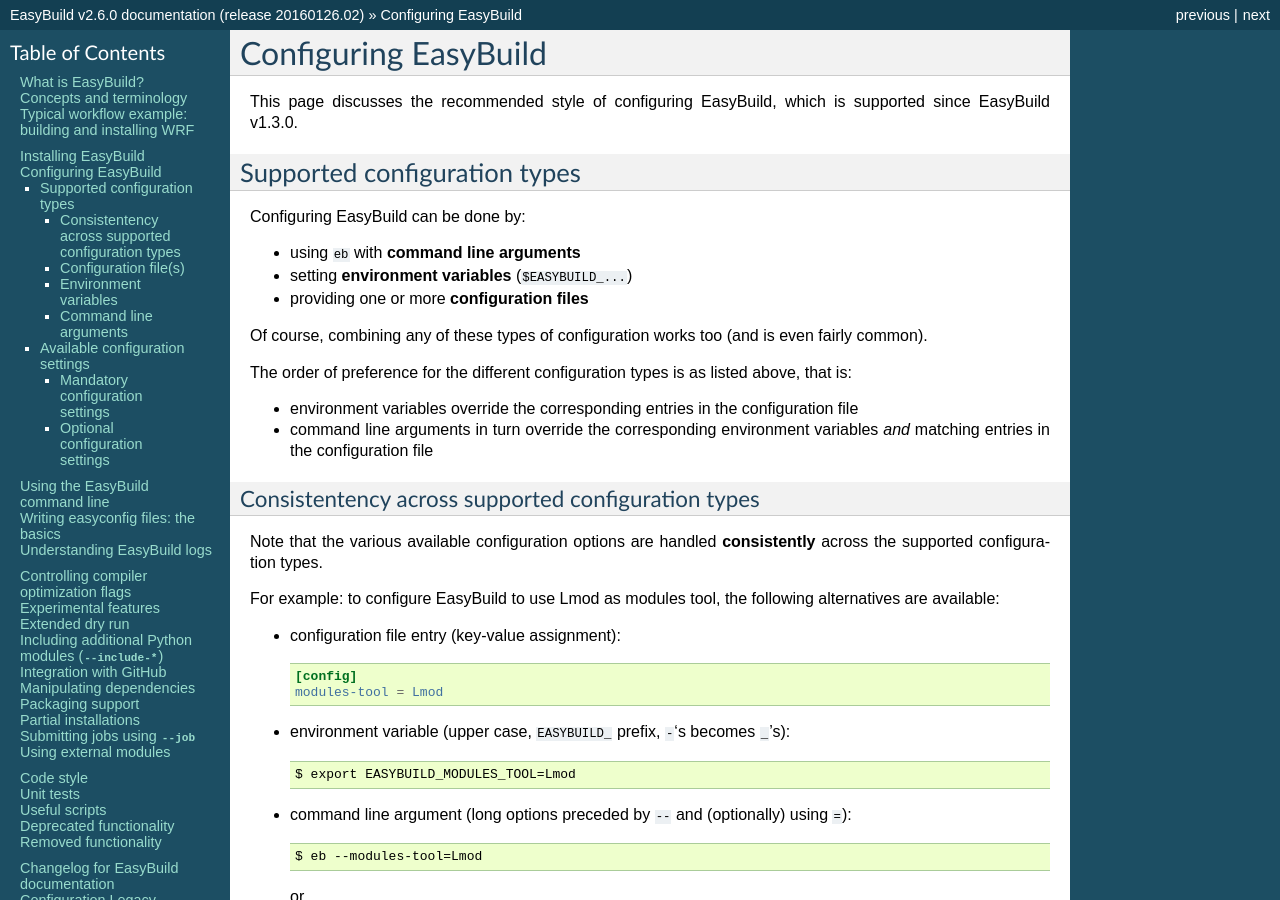
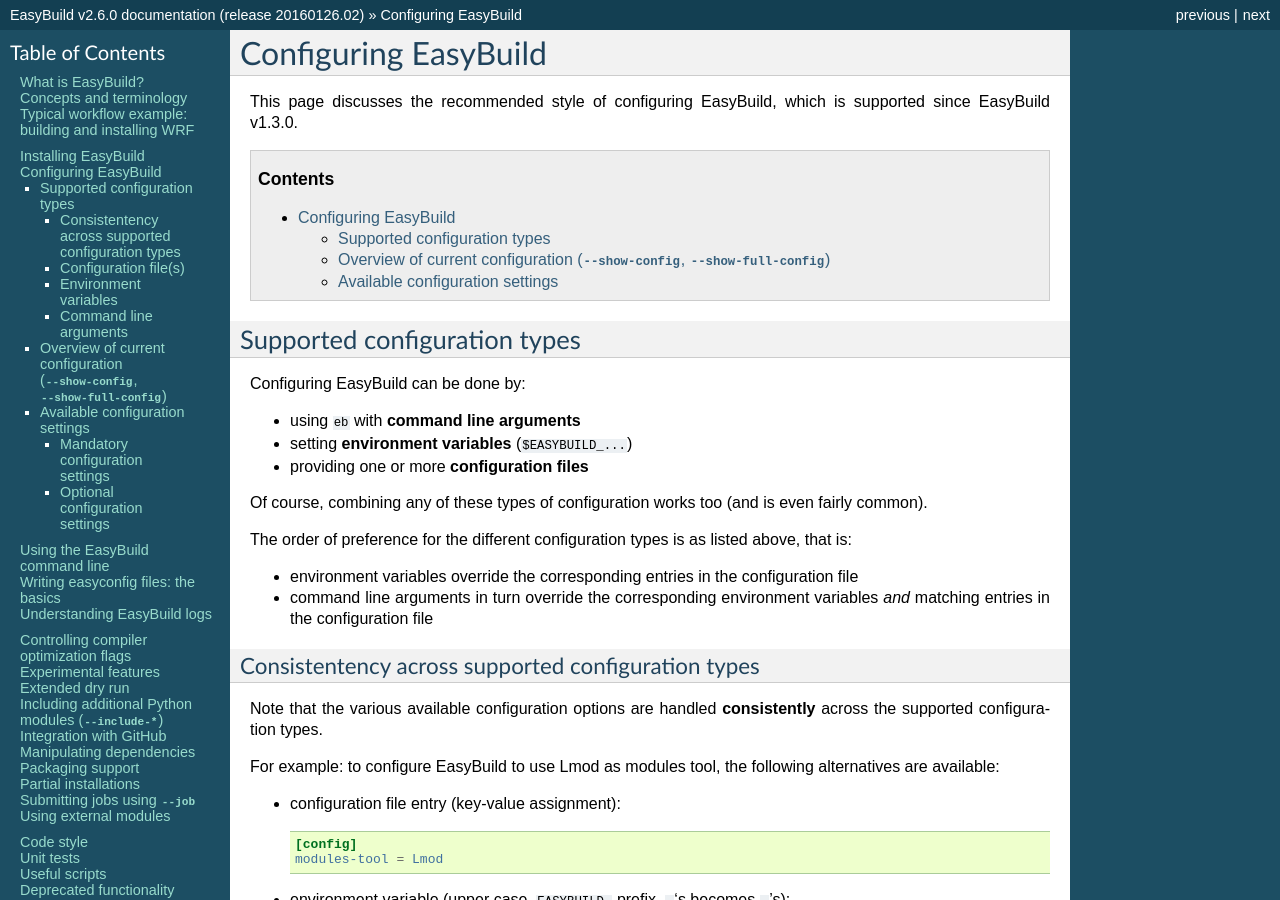
Before and after one commit to easybuilders/easybuild, a Sphinx documentation site: the page built from docs/Configuration.rst, in a window 1280 px wide and 900 px high. Built offline with Sphinx 7.4.7, drawn with Linux system fonts in a browser that asks for light colours; some of the changed text lies outside the part shown.

Commit message:
add (for now empty) section on --show-config

```diff
--- a/docs/Configuration.rst
+++ b/docs/Configuration.rst
@@ -287,6 +287,13 @@
 
     $ eb --buildpath=/dev/shm --installpath=/tmp/$USER --disable-debug ...
 
+.. _configuration_show_config:
+
+Overview of current configuration (``--show-config``, ``--show-full-config``)
+-----------------------------------------------------------------------------
+
+.. _configuration_available_settings:
+
 Available configuration settings
 --------------------------------
 
@@ -295,6 +302,8 @@
 
 A couple of selected configuration settings are discussed below,
 in particular the mandatory settings.
+
+.. _configuration_mandatory_settings:
 
 Mandatory configuration settings
 ~~~~~~~~~~~~~~~~~~~~~~~~~~~~~~~~
@@ -536,9 +545,12 @@
 
     logfile-format = easybuild,easybuild-%%(name)s.log
 
+.. _configuration_optional_settings:
 
 Optional configuration settings
 ~~~~~~~~~~~~~~~~~~~~~~~~~~~~~~~
+
+The subsections below discuss a couple of commonly used optional configuration settings.
 
 .. _prefix:
 
```
Also changed, not shown: other parts of docs/Configuration.rst (+4 -4 lines).
